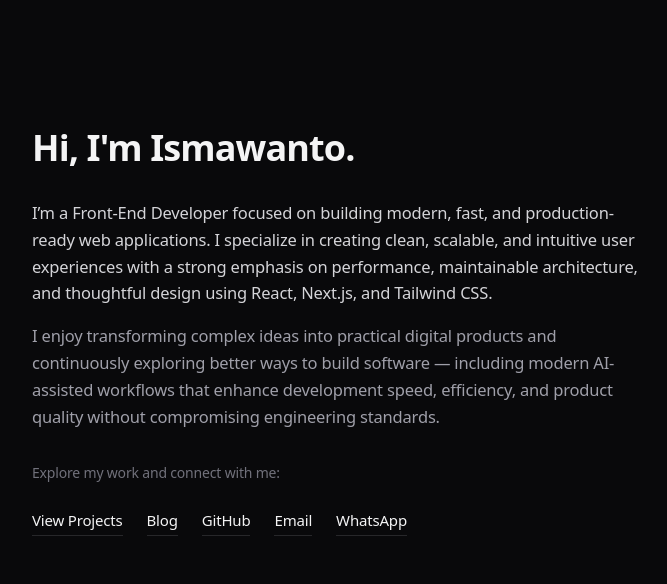
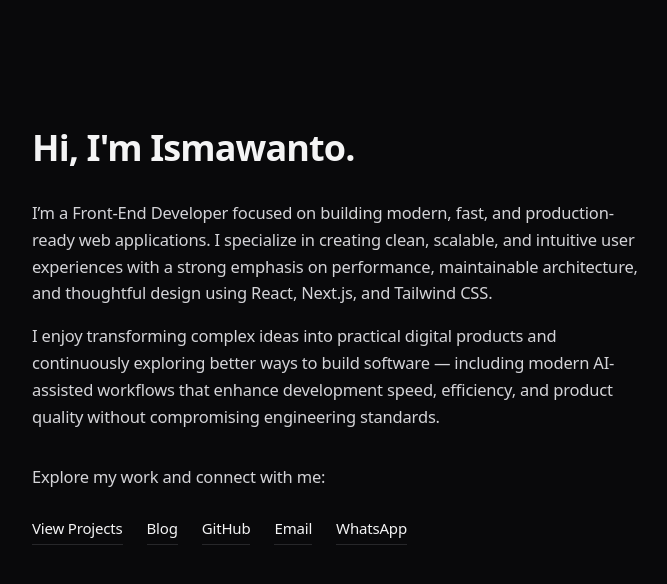
Before and after one commit to Ismawant0/portfolio, a Next.js app: page / in a window 1280 px wide. Shown: the top 584 px of the page, without its empty margins (296-963 px from the left). Built offline with nearby package versions, Linux system fonts and the light colour scheme.

Commit message:
Standardize font size and color on home page intro

```diff
--- a/src/app/page.tsx
+++ b/src/app/page.tsx
@@ -28,14 +28,14 @@ export default function Home() {
             I specialize in creating clean, scalable, and intuitive user experiences with a strong emphasis on
             performance, maintainable architecture, and thoughtful design using React, Next.js, and Tailwind CSS.
           </p>
-          <p className="text-zinc-400 leading-relaxed font-light mb-8">
+          <p className="text-zinc-300 leading-relaxed font-light mb-8">
             I enjoy transforming complex ideas into practical digital products and continuously exploring
             better ways to build software — including modern AI-assisted workflows that enhance
             development speed, efficiency, and product quality without compromising engineering standards.
           </p>
 
           <div className="flex flex-col gap-6">
-            <p className="text-zinc-500 text-sm font-light">
+            <p className="text-zinc-300 font-light">
               Explore my work and connect with me:
             </p>
             <div className="flex flex-wrap gap-x-6 gap-y-3">
```
